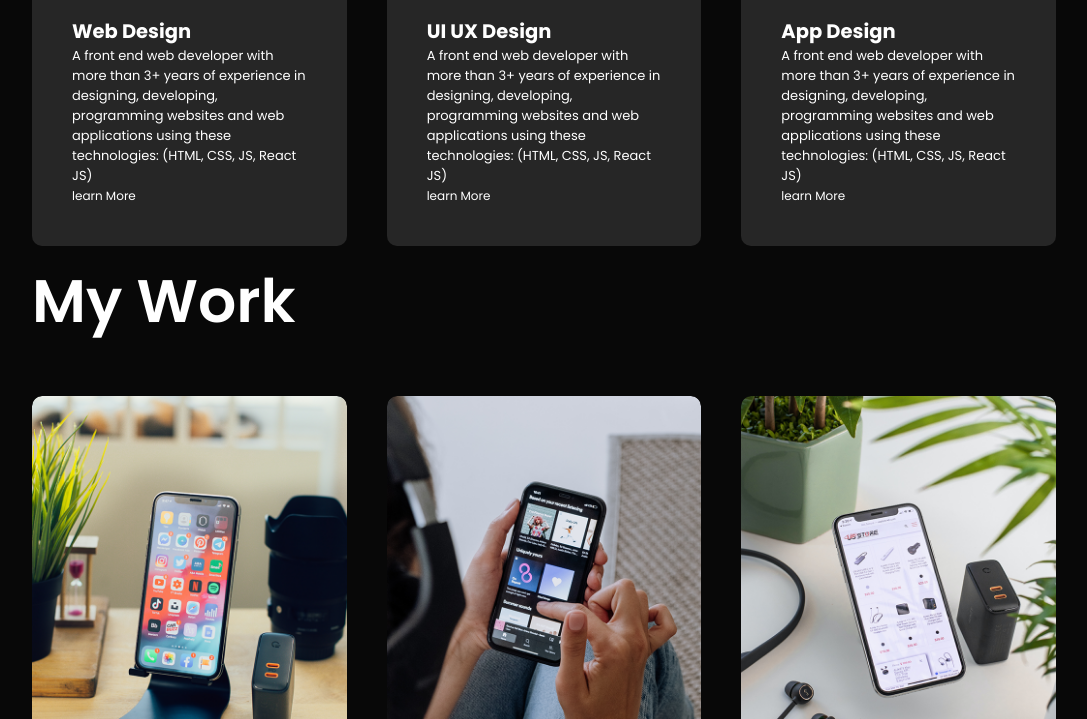
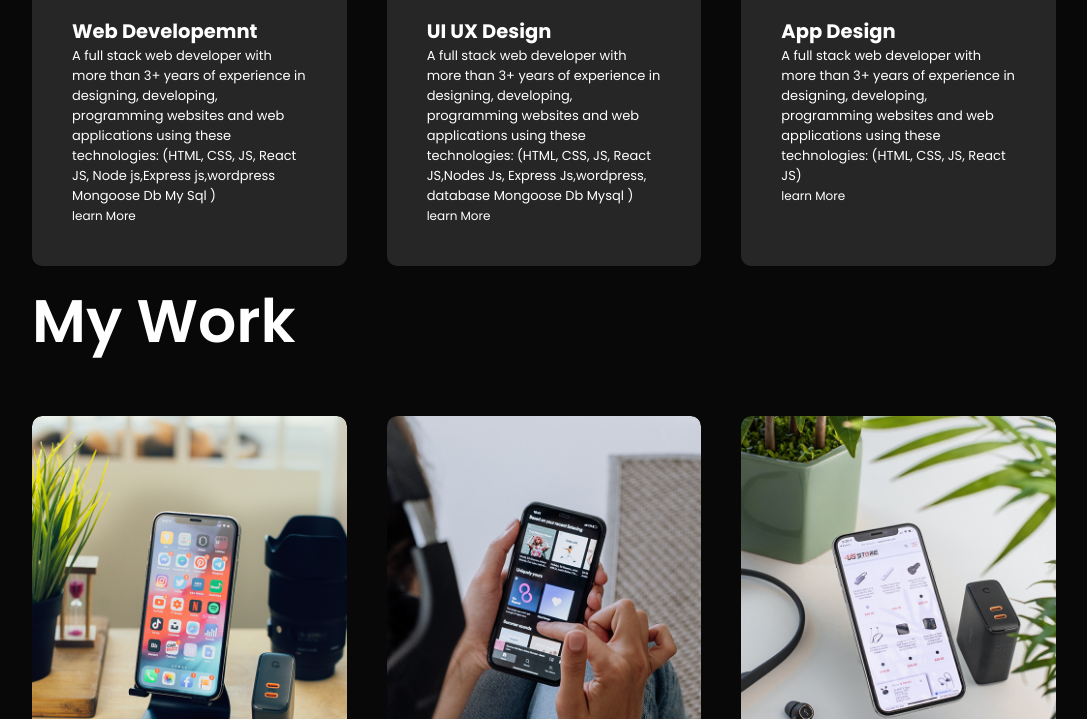
Before and after one commit to rajoo123/myweb, a plain HTML site: page index.html in a window 1280 px wide. Shown: the part 1681-2400 px from the top of the page, without its empty margins (96-1183 px from the left). Drawn offline with Linux system fonts and the light colour scheme.

Commit message:
upadated

```diff
--- a/index.html
+++ b/index.html
@@ -88,24 +88,24 @@
       <div class="services_list">
         <div>
           <i class="fa fa-code"></i>
-          <h2>Web Design</h2>
-          <p>A front end web developer with more than 3+ years of experience in designing,
+          <h2>Web Developemnt</h2>
+          <p>A full stack web developer with more than 3+ years of experience in designing,
             developing, programming websites and web applications using these technologies:
-            (HTML, CSS, JS, React JS)</p>
+            (HTML, CSS, JS, React JS, Node js,Express js,wordpress Mongoose Db My Sql  )</p>
           <a href="#">learn More</a>
         </div>
         <div>
           <i class="fa fa-crop" aria-hidden="true"></i>
           <h2>UI UX Design</h2>
-          <p>A front end web developer with more than 3+ years of experience in designing,
+          <p>A full stack web developer with more than 3+ years of experience in designing,
             developing, programming websites and web applications using these technologies:
-            (HTML, CSS, JS, React JS)</p>
+            (HTML, CSS, JS, React JS,Nodes Js, Express Js,wordpress, database Mongoose Db Mysql )</p>
           <a href="#">learn More</a>
         </div>
         <div>
           <i class="fa fa-apple" aria-hidden="true"></i>
           <h2>App Design</h2>
-          <p>A front end web developer with more than 3+ years of experience in designing,
+          <p>A full stack web developer with more than 3+ years of experience in designing,
             developing, programming websites and web applications using these technologies:
             (HTML, CSS, JS, React JS) </p>
           <a href="#">learn More</a>
@@ -133,10 +133,10 @@
         <div class="work">
           <img src="images/work-2.png" alt="">
           <div class="layer">
-            <h3>Fornt End Developer</h3>
+            <h3>Full stack Web Developer</h3>
             <p>
               programming websites and web applications using these technologies:
-            (HTML, CSS, JS, React JS)
+            (HTML, CSS, JS, React JS,Node Js Express Js, Database Mongoose Db Mysql)
             </p>
             <a href=""><i class="fa fa-external-link" aria-hidden="true"></i></a>
           </div>
```
